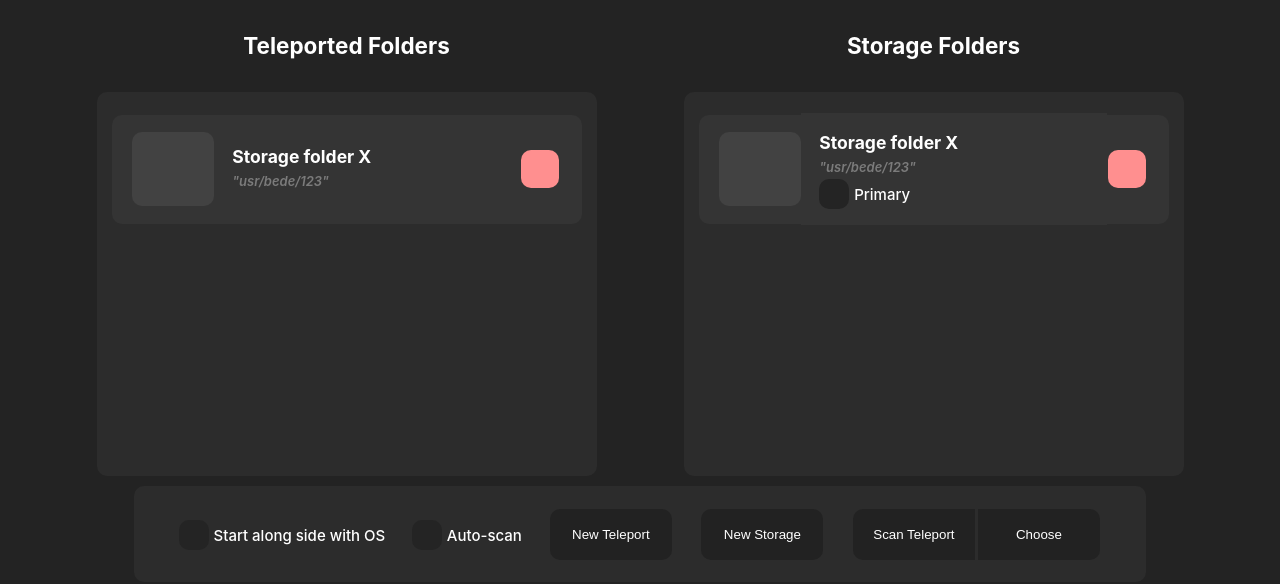
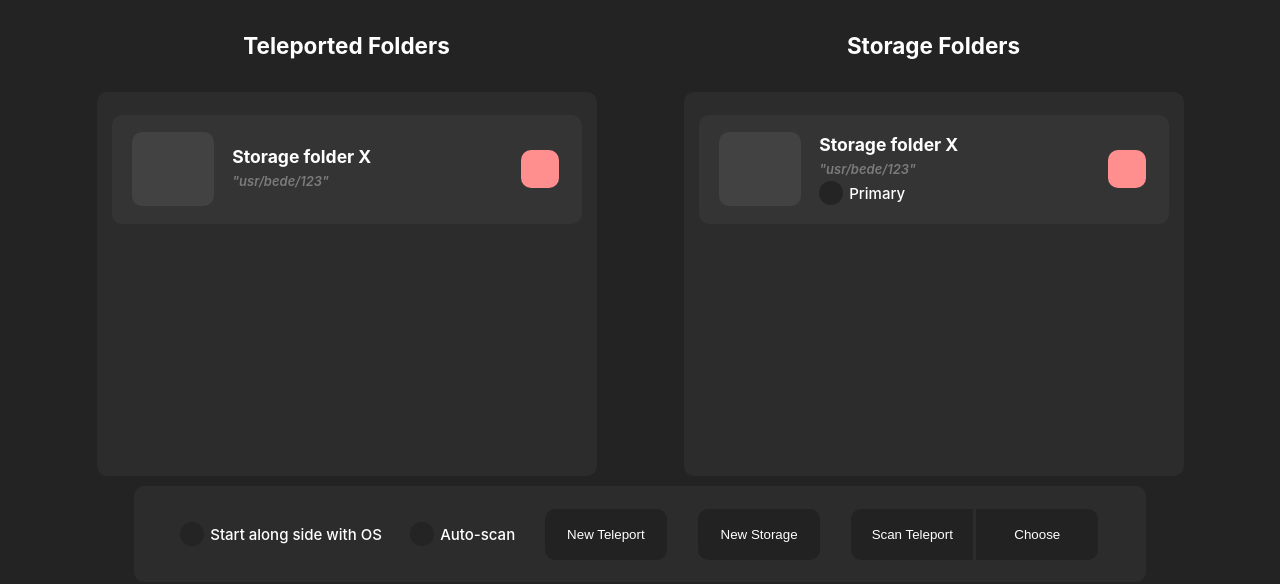
Before and after one commit to surtr1st/tereporto, a Vue app: page / in a window 1280 px wide. Shown: the top 584 px of the page. Built offline with nearby package versions, Linux system fonts and the light colour scheme.

Commit message:
customize checkbox

```diff
--- a/src/components/Checkbox.vue
+++ b/src/components/Checkbox.vue
@@ -21,8 +21,8 @@ defineProps<ICheckbox>();
 .tp__checkbox-label {
   display: block;
   position: relative;
-  padding-top: 3.5px;
-  padding-left: 35px;
+  padding-top: 1px;
+  padding-left: 30px;
   cursor: pointer;
   font-size: 15px;
   font-weight: 500;
@@ -47,9 +47,9 @@ defineProps<ICheckbox>();
   position: absolute;
   top: 0;
   left: 0;
-  height: 30px;
-  width: 30px;
-  border-radius: 10px;
+  height: 24px;
+  width: 24px;
+  border-radius: 50%;
   background: var(--darker-neutral);
   transition: all 150ms;
 }
@@ -78,8 +78,8 @@ defineProps<ICheckbox>();
 
 /* Style the checkmark/indicator */
 .tp__checkbox-label .tp__checkmark:after {
-  left: 11px;
-  top: 7px;
+  left: 8px;
+  top: 4.2px;
   width: 5px;
   height: 10px;
   border: solid white;
```
